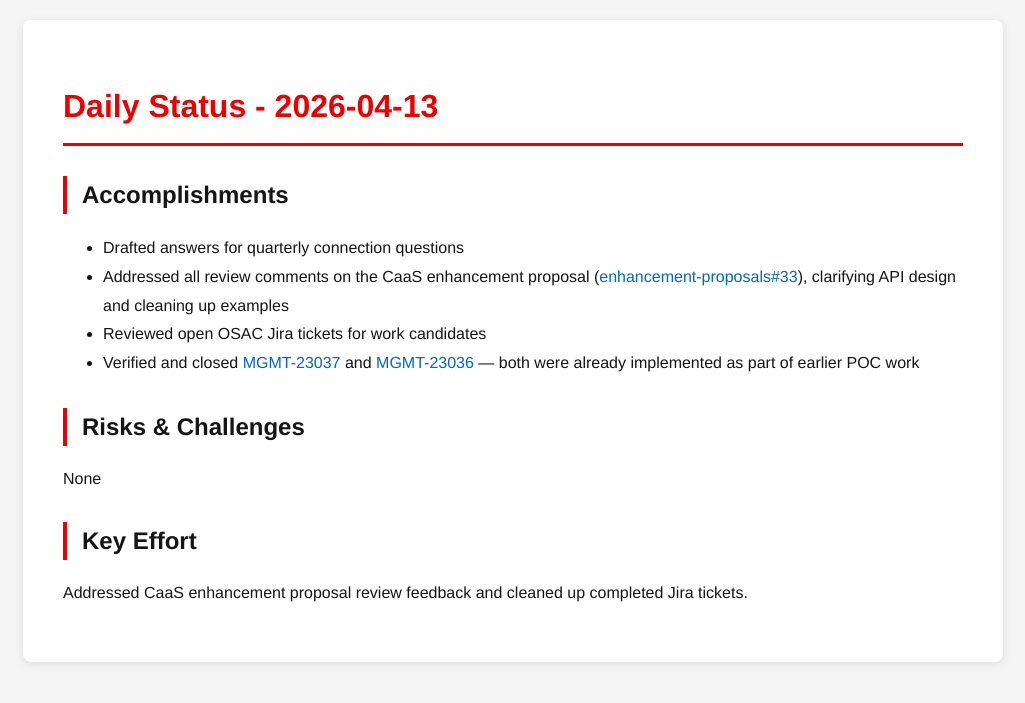
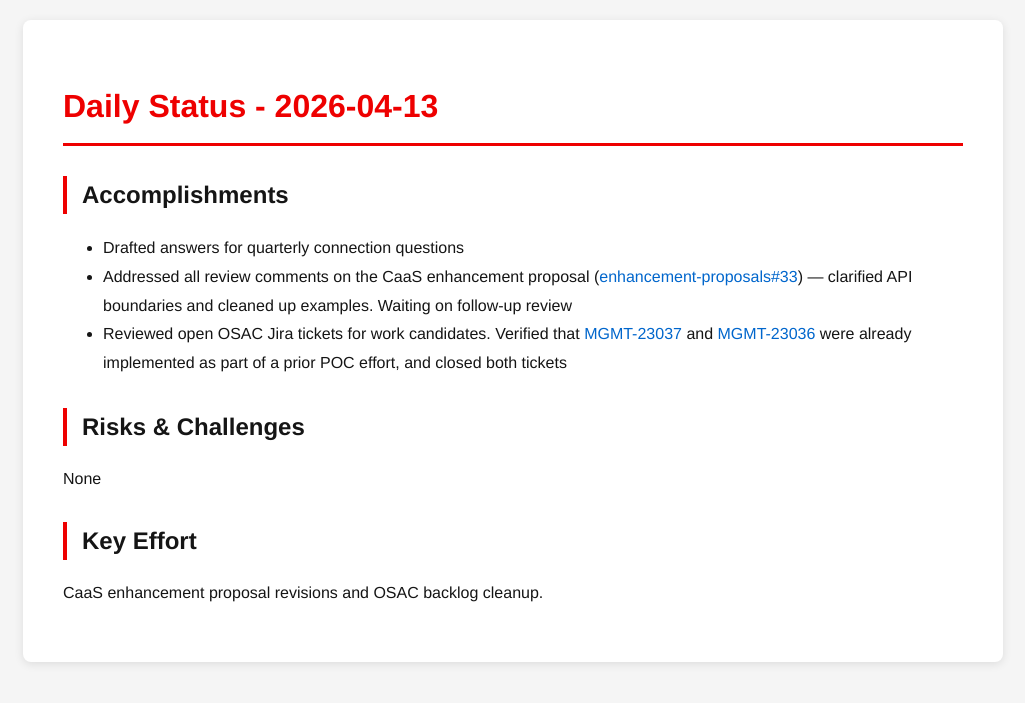
Before and after one commit to tzvatot/daily-status, a Jekyll site: the page built from 2026-04-13.md, in a window 1280 px wide. Shown: the top 703 px of the page, without its empty margins (127-1152 px from the left). Built offline with Jekyll 4.4.1, drawn with Linux system fonts in a browser that asks for light colours.

Commit message:
Daily status update - 2026-04-13

```diff
--- a/2026-04-13.md
+++ b/2026-04-13.md
@@ -8,12 +8,11 @@
 
 ## Accomplishments
 - Drafted answers for quarterly connection questions
-- Addressed all review comments on the CaaS enhancement proposal ([enhancement-proposals#33](https://github.com/osac-project/enhancement-proposals/pull/33)), clarifying API design and cleaning up examples
-- Reviewed open OSAC Jira tickets for work candidates
-- Verified and closed [MGMT-23037](https://redhat.atlassian.net/browse/MGMT-23037) and [MGMT-23036](https://redhat.atlassian.net/browse/MGMT-23036) — both were already implemented as part of earlier POC work
+- Addressed all review comments on the CaaS enhancement proposal ([enhancement-proposals#33](https://github.com/osac-project/enhancement-proposals/pull/33)) — clarified API boundaries and cleaned up examples. Waiting on follow-up review
+- Reviewed open OSAC Jira tickets for work candidates. Verified that [MGMT-23037](https://redhat.atlassian.net/browse/MGMT-23037) and [MGMT-23036](https://redhat.atlassian.net/browse/MGMT-23036) were already implemented as part of a prior POC effort, and closed both tickets
 
 ## Risks & Challenges
 None
 
 ## Key Effort
-Addressed CaaS enhancement proposal review feedback and cleaned up completed Jira tickets.
+CaaS enhancement proposal revisions and OSAC backlog cleanup.
```
